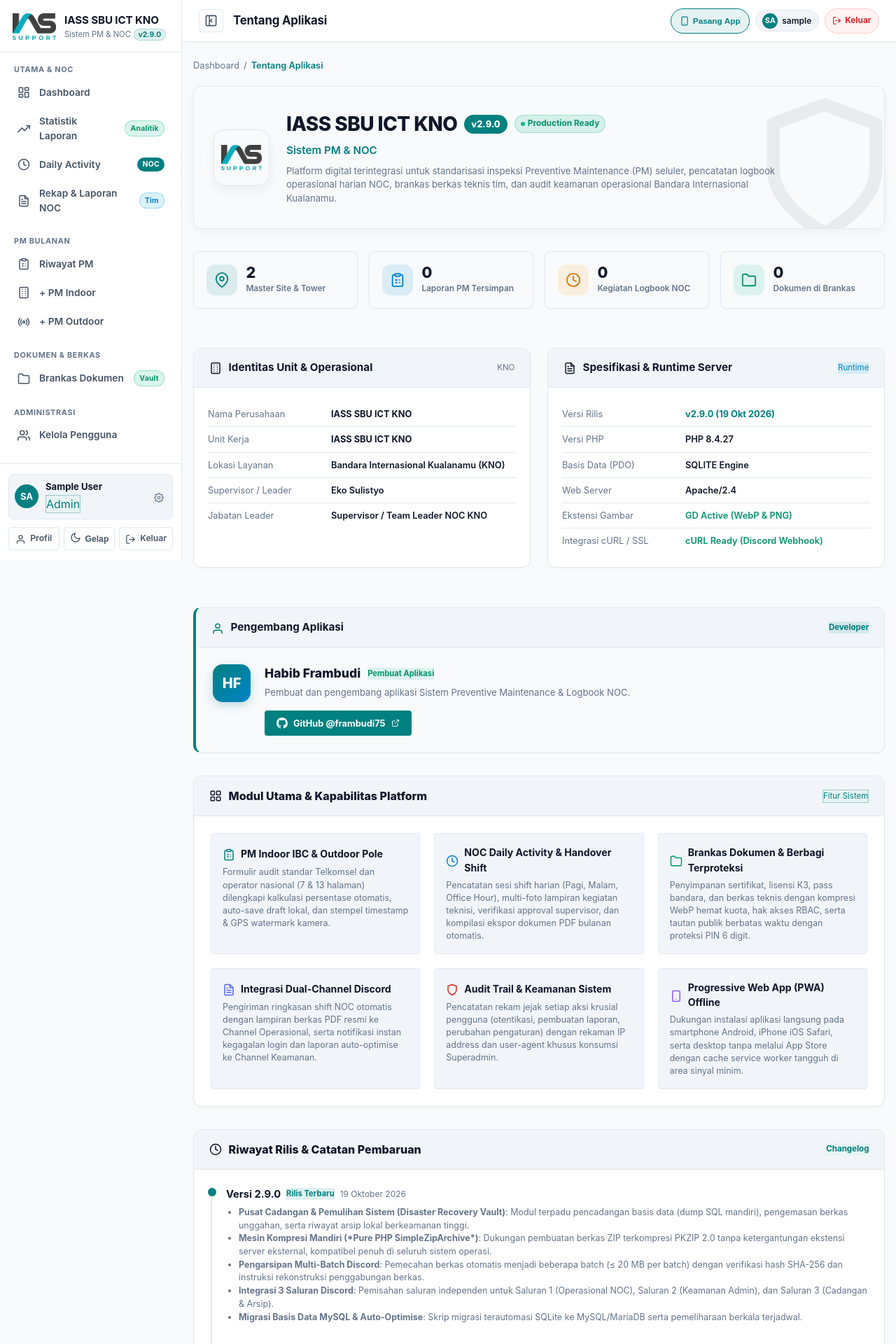
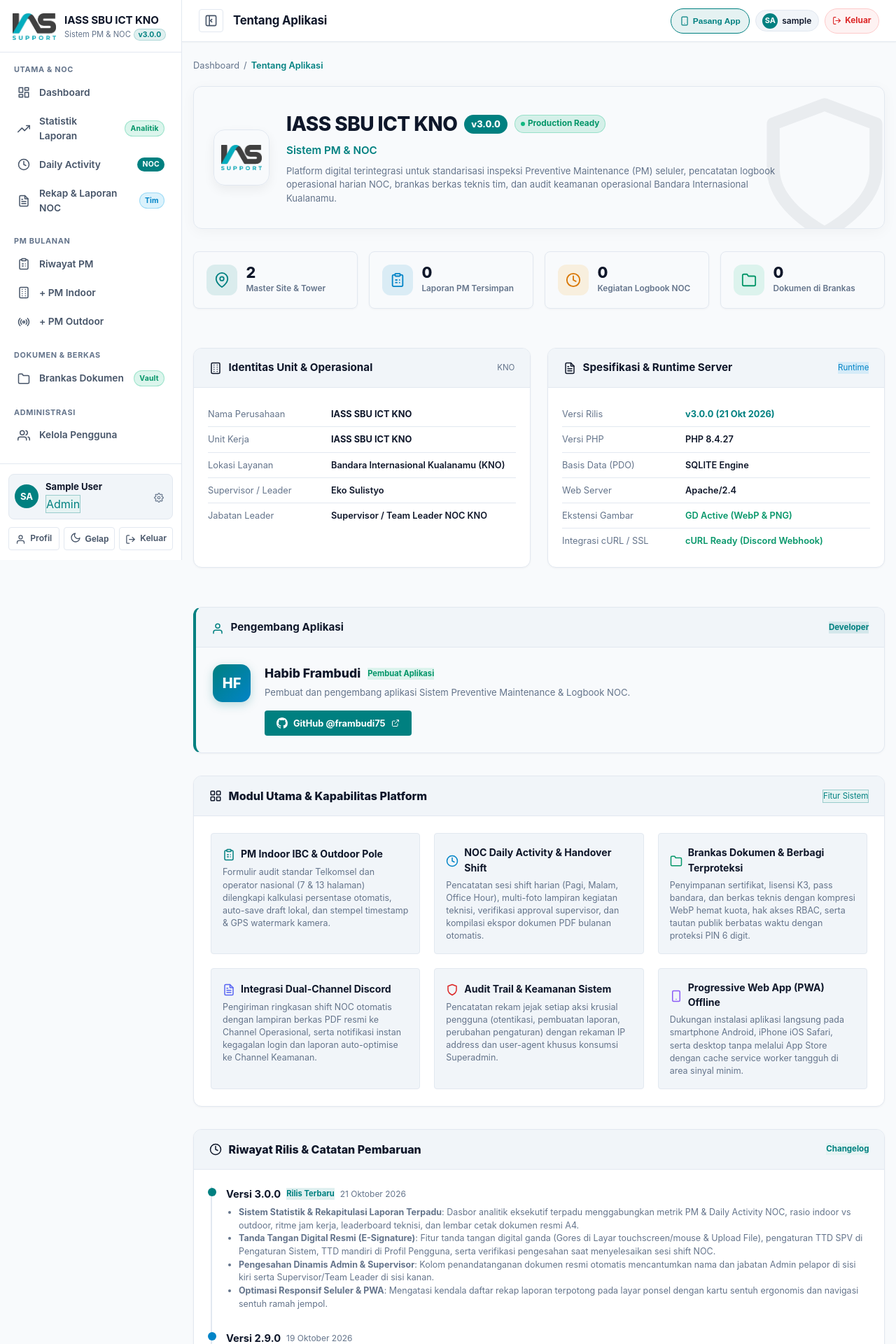
Before and after one commit to frambudi75/apsd-pm, a PHP site: page /apsd/about in a window 1280 px wide. Shown: the top 1920 px of the page at 70% size. Run offline with PHP 8.4, Linux system fonts and the light colour scheme; the visitor is signed in with stand-in values (Sample User, id 1); some libraries are stand-ins or nearby versions.

Commit message:
chore(release): bump versi aplikasi ke v3.0.0 (21 Okt 2026)

```diff
--- a/about.php
+++ b/about.php
@@ -339,12 +339,27 @@ include __DIR__ . '/includes/header.php';
     <div class="settings-card-body" style="padding: 1.5rem;">
       <div style="position: relative; padding-left: 20px; border-left: 2px solid var(--border);">
 
-        <!-- v2.9.0 -->
+        <!-- v3.0.0 -->
         <div style="margin-bottom: 1.75rem; position: relative;">
           <div style="position: absolute; left: -26px; top: 2px; width: 12px; height: 12px; border-radius: 50%; background: var(--primary); border: 2px solid var(--bg-surface);"></div>
           <div style="display: flex; align-items: center; gap: 8px; flex-wrap: wrap;">
+            <strong style="font-size: 0.92rem; color: var(--text-main);">Versi 3.0.0</strong>
+            <span class="badge" style="background: rgba(0, 128, 128, 0.12); color: var(--primary); font-size: 0.7rem; font-weight: 700;">Rilis Terbaru</span>
+            <span style="font-size: 0.75rem; color: var(--text-subtle);">21 Oktober 2026</span>
+          </div>
+          <ul style="font-size: 0.78rem; color: var(--text-subtle); margin: 6px 0 0 0; padding-left: 18px; line-height: 1.5;">
+            <li><strong>Sistem Statistik &amp; Rekapitulasi Laporan Terpadu</strong>: Dasbor analitik eksekutif terpadu menggabungkan metrik PM &amp; Daily Activity NOC, rasio indoor vs outdoor, ritme jam kerja, leaderboard teknisi, dan lembar cetak dokumen resmi A4.</li>
+            <li><strong>Tanda Tangan Digital Resmi (E-Signature)</strong>: Fitur tanda tangan digital ganda (Gores di Layar touchscreen/mouse &amp; Upload File), pengaturan TTD SPV di Pengaturan Sistem, TTD mandiri di Profil Pengguna, serta verifikasi pengesahan saat menyelesaikan sesi shift NOC.</li>
+            <li><strong>Pengesahan Dinamis Admin &amp; Supervisor</strong>: Kolom penandatanganan dokumen resmi otomatis mencantumkan nama dan jabatan Admin pelapor di sisi kiri serta Supervisor/Team Leader di sisi kanan.</li>
+            <li><strong>Optimasi Responsif Seluler &amp; PWA</strong>: Mengatasi kendala daftar rekap laporan terpotong pada layar ponsel dengan kartu sentuh ergonomis dan navigasi sentuh ramah jempol.</li>
+          </ul>
+        </div>
+
+        <!-- v2.9.0 -->
+        <div style="margin-bottom: 1.75rem; position: relative;">
+          <div style="position: absolute; left: -26px; top: 2px; width: 12px; height: 12px; border-radius: 50%; background: #0284c7; border: 2px solid var(--bg-surface);"></div>
+          <div style="display: flex; align-items: center; gap: 8px; flex-wrap: wrap;">
             <strong style="font-size: 0.92rem; color: var(--text-main);">Versi 2.9.0</strong>
-            <span class="badge" style="background: rgba(0, 128, 128, 0.12); color: var(--primary); font-size: 0.7rem; font-weight: 700;">Rilis Terbaru</span>
             <span style="font-size: 0.75rem; color: var(--text-subtle);">19 Oktober 2026</span>
           </div>
           <ul style="font-size: 0.78rem; color: var(--text-subtle); margin: 6px 0 0 0; padding-left: 18px; line-height: 1.5;">
--- a/config/version.php
+++ b/config/version.php
@@ -6,13 +6,13 @@
  */
 
 if (!defined('APP_VERSION')) {
-    define('APP_VERSION', 'v2.9.0');
+    define('APP_VERSION', 'v3.0.0');
 }
 
 if (!defined('APP_BUILD_DATE')) {
-    define('APP_BUILD_DATE', '19 Okt 2026');
+    define('APP_BUILD_DATE', '21 Okt 2026');
 }
 
 if (!defined('APP_RELEASE_TITLE')) {
-    define('APP_RELEASE_TITLE', 'Disaster Recovery Vault, Multi-Batch Backup Discord & Saluran Arsip Mandiri');
+    define('APP_RELEASE_TITLE', 'Sistem Statistik Laporan Terpadu, Tanda Tangan Digital E-Signature & Mobile PWA');
 }
--- a/sw.js
+++ b/sw.js
@@ -3,7 +3,7 @@
  * IASS SBU ICT KNO
  */
 
-const CACHE_NAME = 'iass-pm-v2.9.0';
+const CACHE_NAME = 'iass-pm-v3.0.0';
 const STATIC_ASSETS = [
   './',
   'manifest.json',
@@ -13,6 +13,7 @@ const STATIC_ASSETS = [
   'assets/js/html2pdf.bundle.min.js',
   'assets/js/draft_manager.js',
   'assets/js/qr_scanner.js',
+  'assets/js/signature-pad.js',
   'assets/js/app.js',
   'assets/img/logo_ias.png',
   'assets/img/pwa-icon-192.png',
```
Also changed, not shown: docs/changelog.md.
